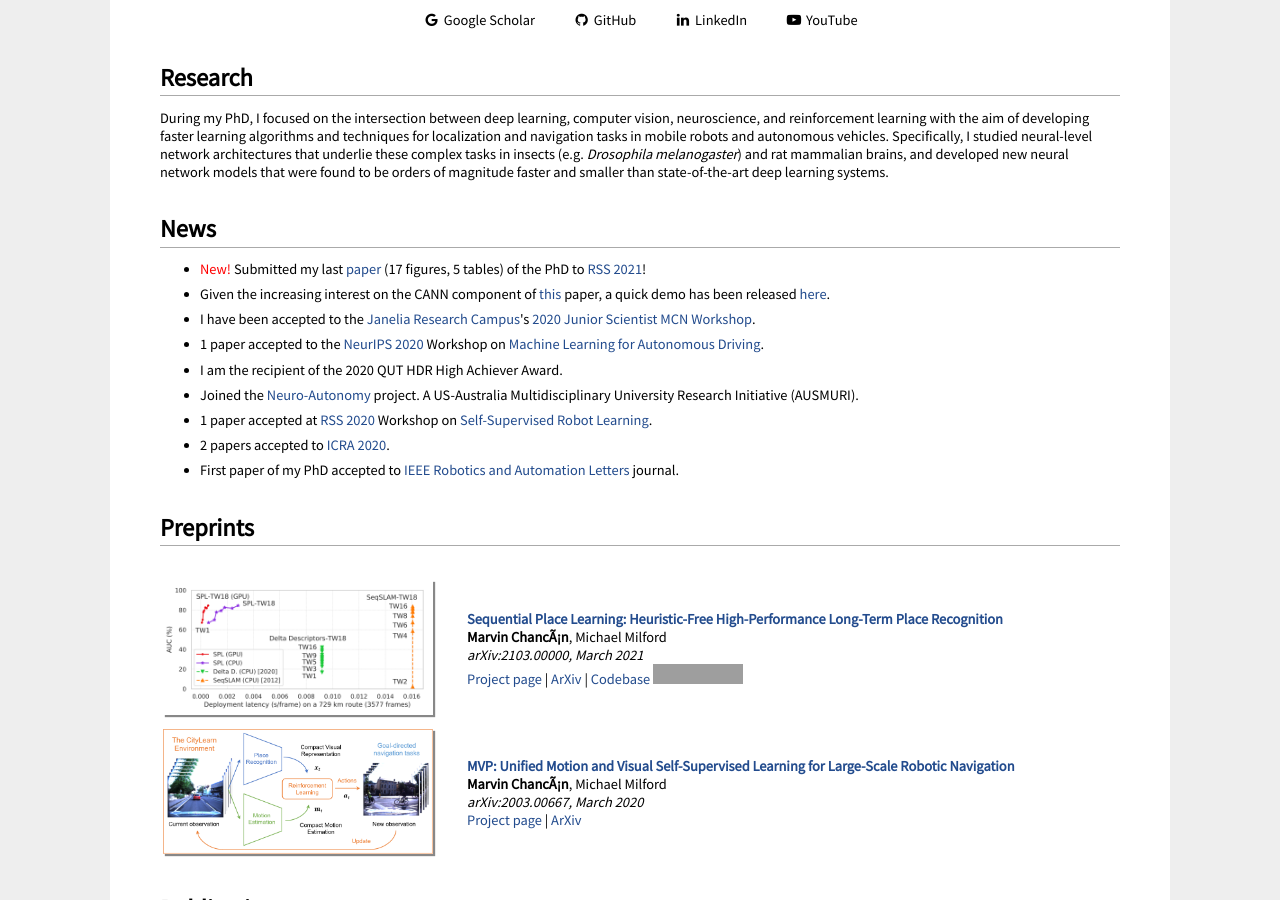
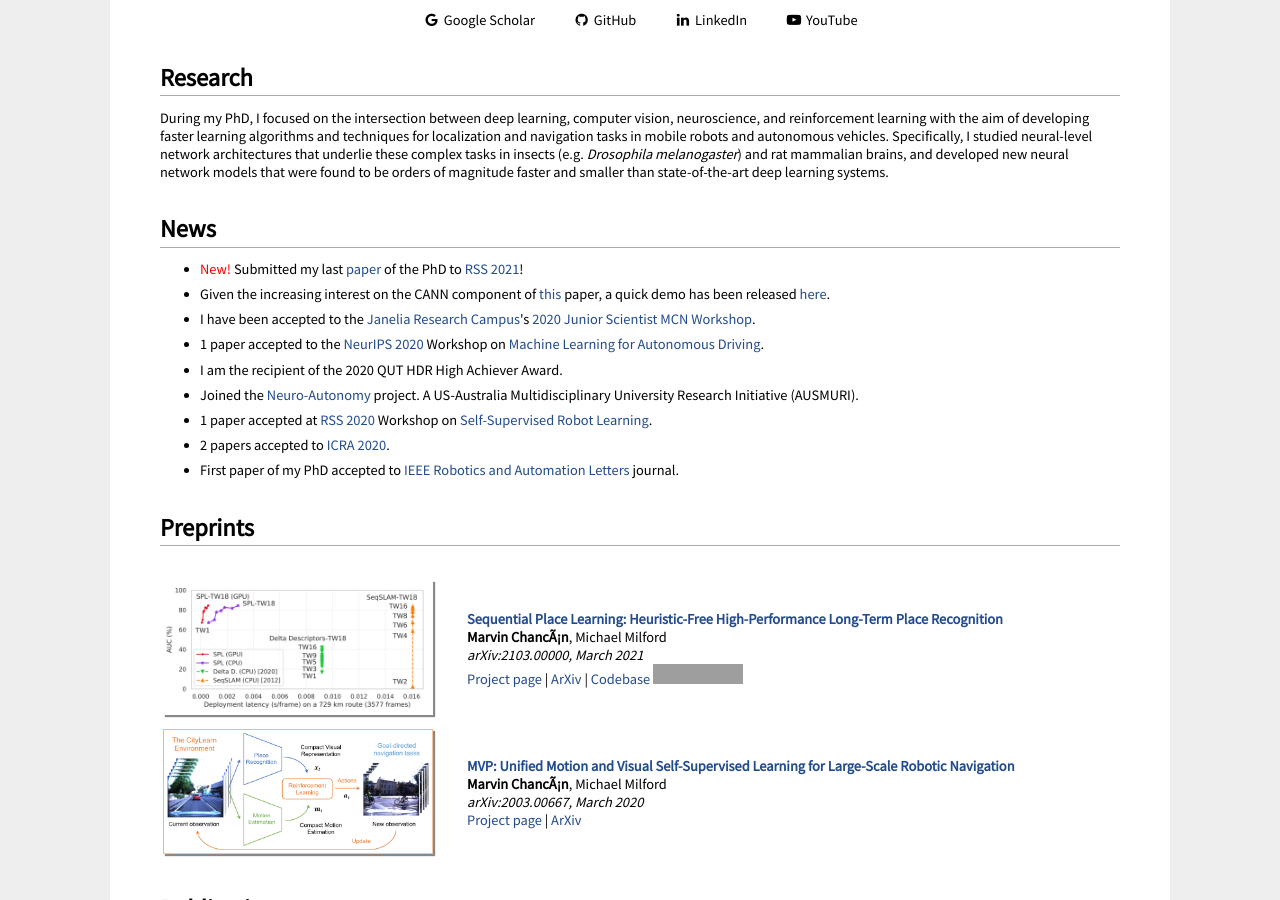
Before and after one commit to mchancan/mchancan.github.io, a Jekyll site: the page built from index.html, in a window 1280 px wide and 900 px high, scrolled down 317 px. Built offline with Jekyll 4.4.1, drawn with Linux system fonts in a browser that asks for light colours; comment, search, counter and statistics services are not loaded; a style sheet for code colours, icons or effects is not loaded; grey boxes are pictures that could not be loaded.

Commit message:
Update index.html

```diff
--- a/index.html
+++ b/index.html
@@ -40,7 +40,7 @@ Specifically, I studied neural-level network architectures that underlie these c
 
 <h2>News</h2>
 <ul>
-	<li><font color = 'red'>New!</font> Submitted my last <a href="spl/index.html">paper</a> (17 figures, 5 tables) of the PhD to <a href="https://roboticsconference.org/" target="_blank">RSS 2021</a>! </li>
+	<li><font color = 'red'>New!</font> Submitted my last <a href="spl/index.html">paper</a> of the PhD to <a href="https://roboticsconference.org/" target="_blank">RSS 2021</a>! </li>
 	<!--<li><font color = 'red'>New!</font>--><li>Given the increasing interest on the CANN component of <a href="https://mchancan.github.io/projects/FlyNet" target="_blank">this</a> paper, a quick demo has been released <a href="https://github.com/mchancan/flynet#update-about-the-cann-implementation" target="_blank">here</a>.</li>
 	<li>I have been accepted to the <a href="https://www.janelia.org/" target="_blank">Janelia Research Campus</a>'s <a href="https://www.janelia.org/you-janelia/conferences/junior-scientist-workshop-on-mechanistic-cognitive-neuroscience" target="_blank">2020 Junior Scientist MCN Workshop</a>.</li>
 	<li>1 paper accepted to the <a href="https://neurips.cc/Conferences/2020/" target="_blank">NeurIPS 2020</a> Workshop on <a href="https://ml4ad.github.io" target="_blank">Machine Learning for Autonomous Driving</a>.</li>
```
